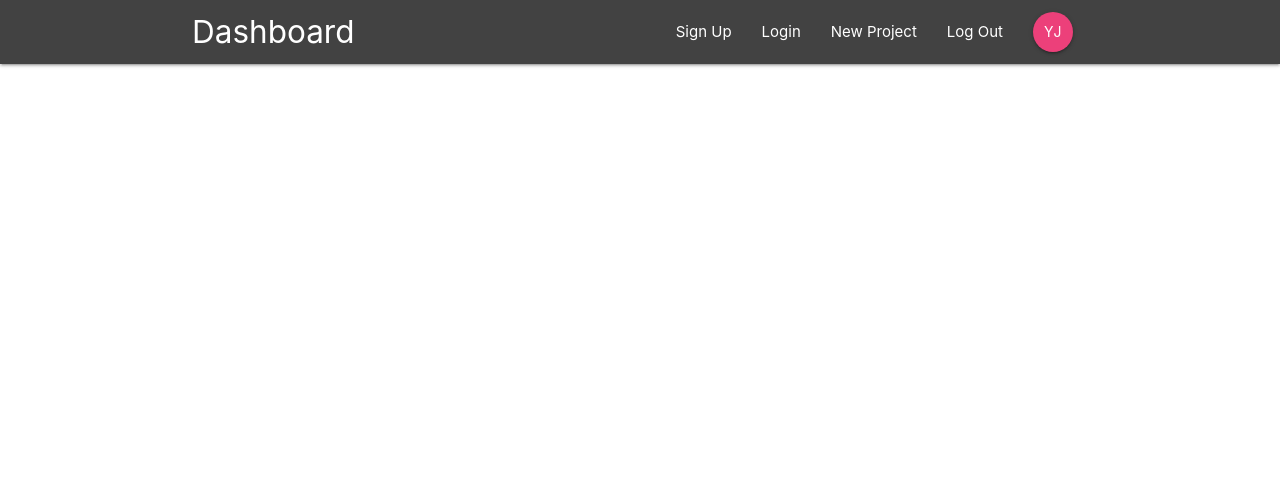
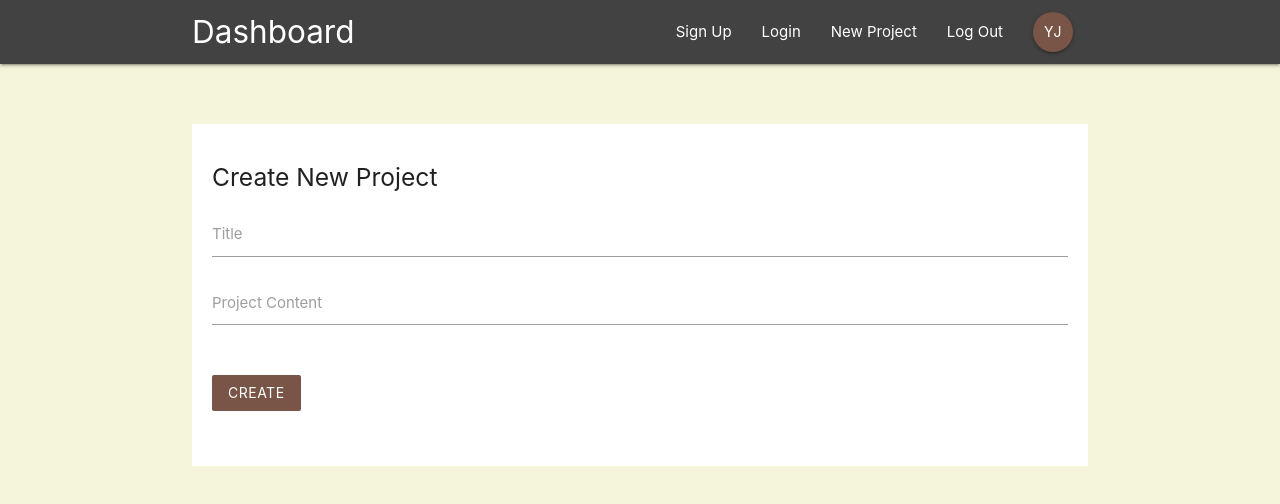
Before and after one commit to yashasvi13/React-Project-Management-Tool, a React (Create React App) app: page /create in a window 1280 px wide. Shown: the top 504 px of the page. Built offline with nearby package versions, Linux system fonts and the light colour scheme.

Commit message:
added css

```diff
--- a/src/App.js
+++ b/src/App.js
@@ -5,6 +5,7 @@
 import ProjectDetails from "./components/projects/ProjectDetails";
 import SignIn from "./components/auth/SignIn";
 import SignUp from "./components/auth/SignUp";
+import CreateProject from "./components/projects/CreateProject";
 class App extends Component {
   render() {
     return (
@@ -16,6 +17,7 @@
             <Route path="/project/:id" component={ProjectDetails} />
             <Route path="/signin" component={SignIn} />
             <Route path="/signup" component={SignUp} />
+            <Route path="/create" component={CreateProject} />
           </Switch>
         </div>
       </BrowserRouter>
--- a/src/components/auth/SignIn.js
+++ b/src/components/auth/SignIn.js
@@ -30,7 +30,7 @@
             <input type="password" id="password" onChange={this.handleChange} />
           </div>
           <div className="input-field">
-            <button className="btn pink lighten-1 z-depth-0">Login</button>
+            <button className="btn brown z-depth-0">Login</button>
           </div>
         </form>
       </div>
--- a/src/components/auth/SignUp.js
+++ b/src/components/auth/SignUp.js
@@ -41,7 +41,7 @@
           </div>
 
           <div className="input-field">
-            <button className="btn pink lighten-1 z-depth-0">Sign Up</button>
+            <button className="btn brown z-depth-0">Sign Up</button>
           </div>
         </form>
       </div>
--- a/src/components/layout/SignedInLinks.js
+++ b/src/components/layout/SignedInLinks.js
@@ -5,13 +5,13 @@
   return (
     <ul className="right">
       <li>
-        <NavLink to="/">New Project</NavLink>
+        <NavLink to="/create">New Project</NavLink>
       </li>
       <li>
         <NavLink to="/">Log Out</NavLink>
       </li>
       <li>
-        <NavLink to="/" className="btn btn-floating pink lighten-1">
+        <NavLink to="/" className="btn btn-floating brown">
           YJ
         </NavLink>
       </li>
--- a/src/components/layout/SignedOutLinks.js
+++ b/src/components/layout/SignedOutLinks.js
@@ -5,10 +5,10 @@
   return (
     <ul className="right">
       <li>
-        <NavLink to="/">Sign Up</NavLink>
+        <NavLink to="/signup">Sign Up</NavLink>
       </li>
       <li>
-        <NavLink to="/">Login</NavLink>
+        <NavLink to="/signin">Login</NavLink>
       </li>
     </ul>
   );
--- a/src/components/projects/CreateProject.js
+++ b/src/components/projects/CreateProject.js
@@ -0,0 +1,45 @@
+import React, { Component } from "react";
+
+class CreateProject extends Component {
+  state = {
+    title: "",
+    content: ""
+  };
+  handleChange = e => {
+    // console.log(e);
+    this.setState({
+      [e.target.id]: e.target.value
+    });
+  };
+  handleSubmit = e => {
+    // console.log(e);
+    e.preventDefault();
+    console.log(this.state);
+  };
+  render() {
+    return (
+      <div className="container">
+        <form onSubmit={this.handleSubmit} className="white">
+          <h5 className="grey-text-text-darken-3">Create New Project</h5>
+          <div className="input-field">
+            <label htmlFor="title">Title</label>
+            <input type="text" id="title" onChange={this.handleChange} />
+          </div>
+          <div className="input-field">
+            <label htmlFor="content">Project Content</label>
+            <textarea
+              id="content"
+              className="materialize-textarea"
+              onChange={this.handleChange}
+            />
+          </div>
+          <div className="input-field">
+            <button className="btn brown z-depth-0">Create</button>
+          </div>
+        </form>
+      </div>
+    );
+  }
+}
+
+export default CreateProject;
--- a/src/index.css
+++ b/src/index.css
@@ -1,3 +1,6 @@
+html {
+  min-height: 100%;
+}
 body {
   margin: 0;
   padding: 0;
@@ -6,9 +9,29 @@
     sans-serif;
   -webkit-font-smoothing: antialiased;
   -moz-osx-font-smoothing: grayscale;
+  background: beige no-repeat;
+  background-position: bottom;
+  background-size: 100%;
+  /* background-color: #95e8f3; */
+  min-height: 100%;
 }
 
 code {
   font-family: source-code-pro, Menlo, Monaco, Consolas, "Courier New",
     monospace;
 }
+form {
+  padding: 20px;
+  margin-top: 60px;
+}
+form button,
+form h5 {
+  margin: 20px 0px;
+}
+input[type="text"]:not(.browser-default):focus:not([readonly]),
+input[type="email"]:not(.browser-default):focus:not([readonly]),
+input[type="password"]:not(.browser-default):focus:not([readonly]),
+textarea.materialize-textarea:focus:not([readonly]) {
+  border-color: brown;
+  box-shadow: none;
+}
```
Also changed, not shown: public/img/bg5.jpeg (added).
